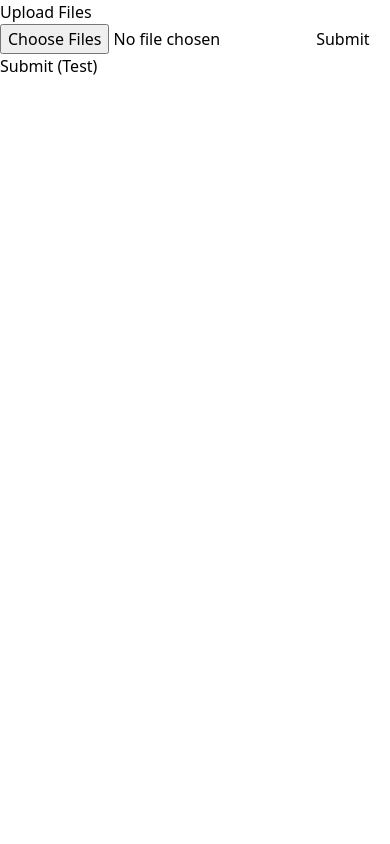
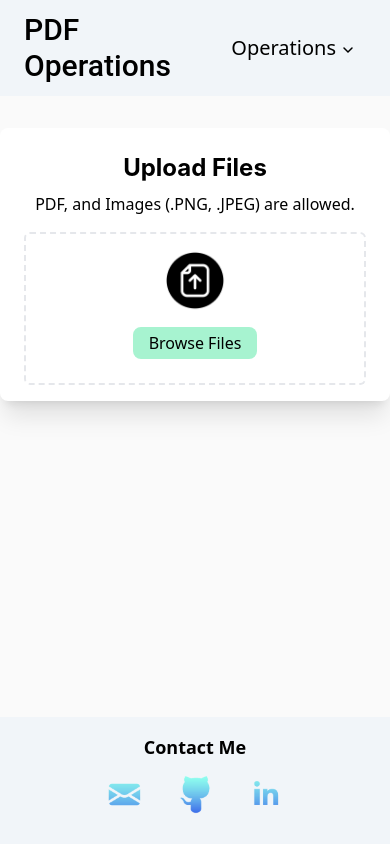
Before and after one commit to HongNguyen635/PDF_Operations, a Django app: page /merge/ in a window 390 px wide. Run offline with Django 4.2, Linux system fonts and the light colour scheme; some libraries are stand-ins or nearby versions.

Commit message:
add style

```diff
--- a/src/pdf_manip/forms.py
+++ b/src/pdf_manip/forms.py
@@ -43,7 +43,11 @@ class FileFieldForm(forms.Form):
     file_field = MultipleFileField()
 
     # add tailwind class to the input
-    file_field.widget.attrs.update({"class": "text-black"})
+    file_field.widget.attrs.update({"class": "hidden"})
 
     # add id
     file_field.widget.attrs.update({"id": "file-upload"})
+
+    # add accept type hint
+    file_field.widget.attrs.update(
+        {"accept": "application/pdf, image/png, image/jpeg"})
--- a/src/pdf_manip/process_file.py
+++ b/src/pdf_manip/process_file.py
@@ -1,6 +1,5 @@
 from pypdf import PdfWriter, PdfReader  # watermark
 from pypdf import PdfMerger
-from PIL import Image
 import img2pdf
 import magic
 
--- a/src/static/css/style.css
+++ b/src/static/css/style.css
@@ -598,6 +602,26 @@ video {
   margin-bottom: 1.5rem;
 }
 
+.mb-8 {
+  margin-bottom: 2rem;
+}
+
+.ml-2 {
+  margin-left: 0.5rem;
+}
+
+.mt-0 {
+  margin-top: 0px;
+}
+
+.mt-0\.5 {
+  margin-top: 0.125rem;
+}
+
+.mt-1 {
+  margin-top: 0.25rem;
+}
+
 .mt-2 {
   margin-top: 0.5rem;
 }
@@ -608,6 +632,10 @@ video {
 
 .mt-8 {
   margin-top: 2rem;
+}
+
+.mt-auto {
+  margin-top: auto;
 }
 
 .block {
@@ -653,6 +681,10 @@ video {
 
 .w-1\/3 {
   width: 33.333333%;
+}
+
+.w-1\/5 {
+  width: 20%;
 }
 
 .w-2\/3 {
@@ -793,6 +825,14 @@ video {
   gap: 0.25rem;
 }
 
+.gap-2 {
+  gap: 0.5rem;
+}
+
+.gap-4 {
+  gap: 1rem;
+}
+
 .gap-8 {
   gap: 2rem;
 }
@@ -816,6 +856,10 @@ video {
   align-self: center;
 }
 
+.overflow-visible {
+  overflow: visible;
+}
+
 .scroll-smooth {
   scroll-behavior: smooth;
 }
@@ -836,16 +880,34 @@ video {
   border-radius: 0.5rem;
 }
 
+.rounded-md {
+  border-radius: 0.375rem;
+}
+
 .border {
   border-width: 1px;
 }
 
-.border-4 {
-  border-width: 4px;
+.border-2 {
+  border-width: 2px;
+}
+
+.border-solid {
+  border-style: solid;
 }
 
 .border-dashed {
   border-style: dashed;
+}
+
+.border-red-500 {
+  --tw-border-opacity: 1;
+  border-color: rgb(239 68 68 / var(--tw-border-opacity));
+}
+
+.border-red-600 {
+  --tw-border-opacity: 1;
+  border-color: rgb(220 38 38 / var(--tw-border-opacity));
 }
 
 .bg-black {
@@ -880,6 +937,10 @@ video {
 .bg-zinc-50 {
   --tw-bg-opacity: 1;
   background-color: rgb(250 250 250 / var(--tw-bg-opacity));
+}
+
+.p-1 {
+  padding: 0.25rem;
 }
 
 .p-2 {
@@ -910,6 +971,16 @@ video {
 .px-6 {
   padding-left: 1.5rem;
   padding-right: 1.5rem;
+}
+
+.py-1 {
+  padding-top: 0.25rem;
+  padding-bottom: 0.25rem;
+}
+
+.py-2 {
+  padding-top: 0.5rem;
+  padding-bottom: 0.5rem;
 }
 
 .py-4 {
--- a/src/static/javascript/main.js
+++ b/src/static/javascript/main.js
@@ -31,12 +31,24 @@ const initApp = () => {
     operationMenu.addEventListener("click", toggleOpMenu);
   }
 
+  // Listen to dropdown menu button
+  const dropdownBtn = document.getElementById("dropdown-button");
+  const dropdownMenu = document.getElementById("dropdown-menu");
+
+  // if you can select the dropdown btn
+  if (dropdownBtn && dropdownMenu) {
+    dropdownBtn.addEventListener("click", () => {
+      dropdownMenu.classList.toggle("hidden");
+      dropdownMenu.classList.toggle("flex");
+    });
+  }
+
   // UPLOAD FILES (PDF manip section)
   // Listen to uploaded files
   const uploadInput = document.getElementById("file-upload");
+  const fileListSection = document.getElementById("uploaded-list");
   const uploadList = document.getElementById("list-section");
   const submitBtn = document.getElementById("submit-files");
-  const deleteSection = document.getElementById("delete-area");
   const deleteList = document.getElementById("delete-list");
 
   let fileCount = 0;
@@ -52,10 +64,11 @@ const initApp = () => {
 
   // append the uploaded file to the list
   function uploadFile(file) {
-    uploadList.style.display = "block";
-    deleteSection.style.display = "block";
+    submitBtn.style.display = "block";
+    fileListSection.style.display = "flex";
     const newListItem = document.createElement("li");
     newListItem.setAttribute("id", fileCount);
+    newListItem.setAttribute("class", "cursor-pointer py-1");
     newListItem.innerHTML = file.name;
     uploadList.appendChild(newListItem);
 
@@ -64,8 +77,8 @@ const initApp = () => {
     ++fileCount;
   }
 
-  // if you can select the element
-  if (uploadInput && submitBtn && deleteSection && deleteList) {
+  // if you can select the upload btn
+  if (uploadInput && uploadList && submitBtn && fileListSection && deleteList) {
     // make the file upload list sortable
     let sortableList = Sortable.create(uploadList, {
       group: "shared",
--- a/src/templates/footer.html
+++ b/src/templates/footer.html
@@ -1,21 +1,22 @@
-<footer class="bg-slate-100 dark:bg-gray-700 dark:bg-opacity-60 dark:text-white py-4">
+{% load static %}
+<footer class="bg-slate-100 dark:bg-gray-700 dark:bg-opacity-60 dark:text-white py-4 mt-auto">
     <section class="flex flex-col items-center justify-around">
         <h2 class="not-italic font-semibold text-lg">Contact Me</h2>
         <address class="flex flex-row justify-between items-center gap-1 sm:gap-4 px-6 max-w-[16rem] sm:max-w-xs mx-a">
             <a href="mailto:hong.nguyen.k54@gmail.com"
                target="_blank"
                class="hover:animate-pulse p-3">
-                <img src="../static/img/icons/Mail.png" alt="Email logo">
+                <img src="{% static 'img/icons/Mail.png' %}">
             </a>
             <a href="https://github.com/HongNguyen635"
                target="_blank"
                class="hover:animate-pulse p-3">
-                <img src="../static/img/icons/github.png" alt="GitHub logo">
+                <img src="{% static 'img/icons/github.png' %}" alt="GitHub logo">
             </a>
-            <a href="http://www.linkedin.com/in/hong-nguyen-k/"
+            <a href="https://www.linkedin.com/in/hong-nguyen-k/"
                target="_blank"
                class="hover:animate-pulse p-3">
-                <img src="../static/img/icons/linkedIn.png" alt="LinkedIn logo">
+                <img src="{% static 'img/icons/linkedIn.png' %}" alt="LinkedIn logo">
             </a>
         </address>
     </section>
--- a/src/templates/merge.html
+++ b/src/templates/merge.html
@@ -1,39 +1,58 @@
 {% extends "base.html" %}
+{% load static %}
 {% block title %}
     <title>Combine PDF</title>
     <script src="https://cdn.jsdelivr.net/npm/js-cookie@3.0.5/dist/js.cookie.min.js"></script>
     <script src="https://cdn.jsdelivr.net/npm/sortablejs@1.15.1/Sortable.min.js"></script>
 {% endblock title %}
-
 {% block content %}
-    <body>
-        {% if not form_submitted %}
-            <!-- Form rendering when it hasn't been submitted -->
-            <h2>Upload Files</h2>
-
-            <form method="post" enctype="multipart/form-data">
-            {% csrf_token %}
-            {{ form.file_field }}
-
-            {% for error in form.file_field.errors %}
-                <li class="text-red-500">{{ error }}</li>
-            {% endfor %}
-
-            <button type="submit">Submit</button>
-            <div id="submit-files">Submit (Test)</div>
-            </form>
-
-            <ul id="list-section" class="list-none hidden"><h2>Your Uploads</h2></ul>
-
-            <section id="delete-area" class="hidden">
-                <h2>Drag File Here to Delete</h2>
-                <ul id="delete-list" class="list-none border-4 border-dashed"></ul>
+    <body class="min-h-screen bg-zinc-50 dark:bg-black text-black dark:text-white flex flex-col">
+        {% include "operations-header.html" %}
+        <main class="max-w-5xl mx-auto">
+            <section class="bg-white dark:bg-slate-800 flex flex-col items-center mt-8 mb-8 py-4 px-6 rounded-lg shadow-xl">
+                <h2 class="font-inter text-2xl sm:text-3xl font-bold py-2">Upload Files</h2>
+                <p>PDF, and Images (.PNG, .JPEG) are allowed.</p>
+                <div class="border-2 border-dashed rounded-md p-4 mt-4 flex flex-col items-center">
+                    <img src="{% static 'img/upload-dark-512x512.png' %}"
+                         class="w-1/5"
+                         alt="Upload Dark Button">
+                    <form method="post"
+                          enctype="multipart/form-data"
+                          class="mt-2 p-2 flex flex-col gap-4 items-center">
+                        {% csrf_token %}
+                        {{ form.file_field }}
+                        <label for="file-upload"
+                               class="cursor-pointer bg-emerald-200 dark:bg-emerald-900 hover:bg-emerald-300 dark:hover:bg-teal-700 transition hover:duration-300 ease-in-out p-1 px-4 rounded-lg">
+                            Browse Files
+                        </label>
+                        {% for error in form.file_field.errors %}<li class="text-red-500">{{ error }}</li>{% endfor %}
+                        {% comment %} <button type="submit">Submit</button> {% endcomment %}
+                    </form>
+                </div>
+                <div id="uploaded-list"
+                     class="hidden flex-col sm:flex-row gap-8 justify-center items-center sm:items-start mt-4 py-2 sm:max-w-[34rem]">
+                    <div class="w-full sm:w-1/2">
+                        <h2 class="text-center font-inter font-semibold">Your Uploads</h2>
+                        <ul id="list-section"
+                            class="list-none border-2 border-dashed rounded-md p-4 mt-4 flex flex-col items-center">
+                        </ul>
+                    </div>
+                    <div class="w-full sm:w-1/2">
+                        <h2 class="text-center font-inter font-semibold">Drag File Here to Delete</h2>
+                        <ul id="delete-list"
+                            class="list-none border-2 border-dashed border-red-600 rounded-md p-4 mt-4 flex flex-col items-center">
+                            <img src="{% static 'img/icons/trash-bin_512x512.png' %}"
+                                 class="w-1/5 sm:w-1/3 self-center"
+                                 alt="Trash Bin Icon">
+                        </ul>
+                    </div>
+                </div>
+                <div id="submit-files"
+                     class="hidden cursor-pointer bg-emerald-200 dark:bg-emerald-900 hover:bg-emerald-300 dark:hover:bg-teal-700 transition hover:duration-300 ease-in-out mt-4 p-1 px-4 rounded-lg">
+                    Submit
+                </div>
             </section>
-
-        {% else %}
-            <!-- Content to display after a successful form submission -->
-            <h2>Upload Successful</h2>
-            <p>Thank you for submitting the form.</p>
-        {% endif %}
+        </main>
+        {% include "footer.html" %}
     </body>
 {% endblock content %}
--- /dev/null
+++ b/src/templates/operations-header.html
@@ -0,0 +1,30 @@
+<header class="bg-slate-100 dark:bg-slate-800 dark:text-white top-0 sticky">
+    <section class="max-w-4xl flex mx-auto p-3 px-6 justify-between items-center">
+        <h1 class="text-3xl font-roboto font-medium">
+            <a href="{% url 'home' %}" class="">PDF Operations</a>
+        </h1>
+        <nav class="text-xl space-x-4" aria-label="menu">
+            <button id="dropdown-button"
+                    class="transition hover:duration-300 hover:bg-slate-200 dark:hover:bg-gray-700 p-2 pt-1 px-4 py-1 flex items-center rounded-full">
+                Operations
+                <svg class="mt-0.5 ml-2 overflow-visible"
+                     width="6"
+                     height="3"
+                     aria-hidden="true">
+                    <path d="M0 0L4 4L8 0" fill="none" stroke="currentColor" stroke-width="1.5" stroke-linecap="round"></path>
+                </svg>
+            </button>
+            <div id="dropdown-menu"
+                 class="absolute top-full mt-1 gap-2 rounded-lg bg-white shadow ring-1 ring-slate-900/5 text-sm leading-6 py-2 font-semibold text-black hidden flex-col dark:bg-slate-800 dark:text-white">
+                <a href="{% url 'home' %}"
+                   class="font-semibold text-base hover:bg-slate-100 hover:dark:bg-slate-700 transition hover:duration-300 ease-in-out inline-flex items-center justify-center w-full px-6 py-2">Compress</a>
+                <a href="{% url 'merge-sucess' %}"
+                   class="font-semibold text-base hover:bg-slate-100 hover:dark:bg-slate-700 transition hover:duration-300 ease-in-out inline-flex items-center justify-center w-full px-6 py-2">Organize</a>
+                <a href="{% url 'merge-sucess' %}"
+                   class="font-semibold text-base hover:bg-slate-100 hover:dark:bg-slate-700 transition hover:duration-300 ease-in-out inline-flex items-center justify-center w-full px-6 py-2">Encrypt</a>
+                <a href="{% url 'merge-sucess' %}"
+                   class="font-semibold text-base hover:bg-slate-100 hover:dark:bg-slate-700 transition hover:duration-300 ease-in-out inline-flex items-center justify-center w-full px-6 py-2">Watermark</a>
+            </div>
+        </nav>
+    </section>
+</header>
```
Also changed, not shown: other parts of src/static/css/style.css (+43 -5 lines), src/templates/about.html (+29 -36 lines), src/templates/home.html (+11 -9 lines), src/static/img/icons/trash-bin_512x512.png (added), 2 other files.
